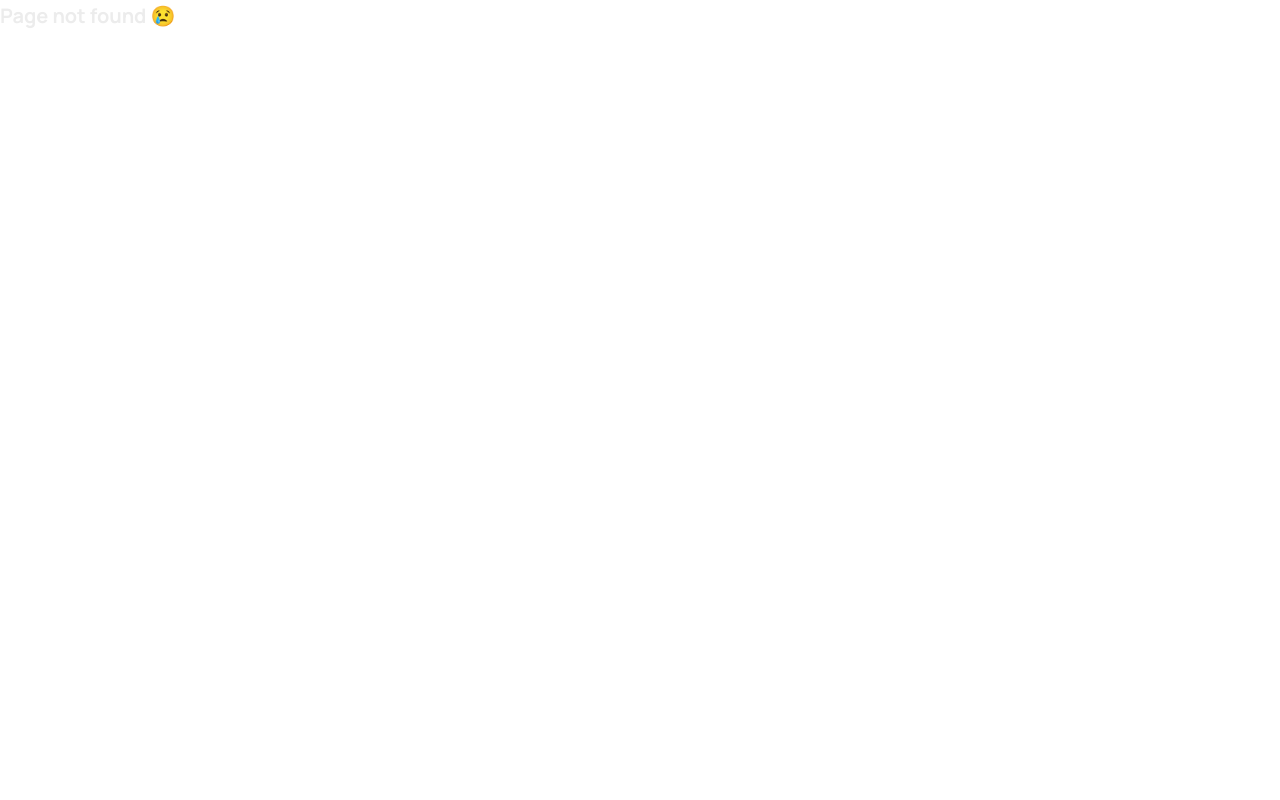
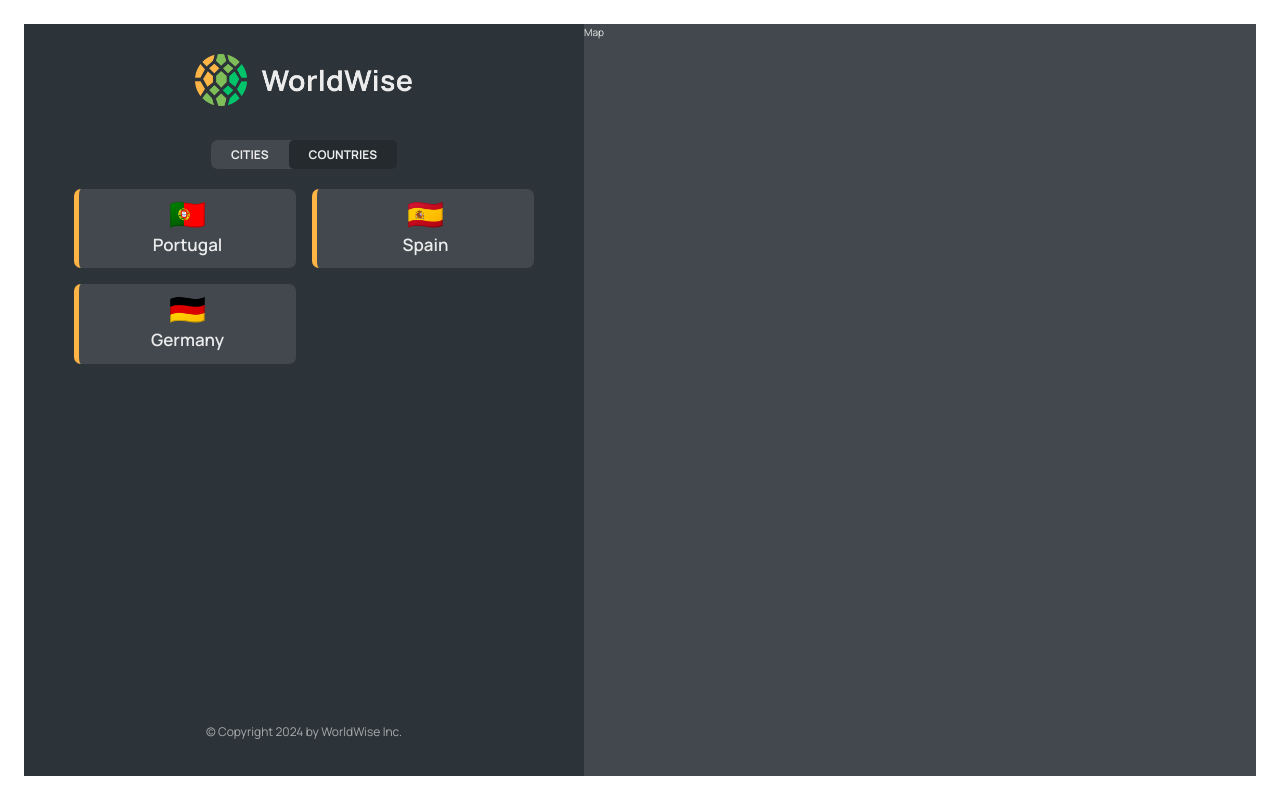
Before and after one commit to nitin-devatraj/worldwise, a React (Vite) app: page /app/countries in a window 1280 px wide. Before the commit this address had no page. Built offline with nearby package versions, Linux system fonts and the light colour scheme; data requests are answered from the project's data file.

Commit message:
add CountryList & Country component

```diff
--- a/data/cities.json
+++ b/data/cities.json
@@ -35,6 +35,31 @@
         "lng": 13.376933665713324
       },
       "id": 98443197
+    },
+
+    {
+      "cityName": "Faro",
+      "country": "Portugal",
+      "emoji": "🇵🇹",
+      "date": "2027-10-31T15:59:59.138Z",
+      "notes": "My favorite city so far!",
+      "position": {
+        "lat": 38.727881642324164,
+        "lng": -9.140900099907554
+      },
+      "id": 73930385
+    },
+    {
+      "cityName": "Barcelona",
+      "country": "Spain",
+      "emoji": "🇪🇸",
+      "date": "2027-07-15T08:22:53.976Z",
+      "notes": "",
+      "position": {
+        "lat": 40.46635901755316,
+        "lng": -3.7133789062500004
+      },
+      "id": 17806751
     }
   ]
 }
--- a/src/App.jsx
+++ b/src/App.jsx
@@ -7,6 +7,7 @@ import Login from "./pages/login/Login";
 import AppLayout from "./pages/app-layout/AppLayout";
 import PageNotFound from "./pages/page-not-found/PageNotFound";
 import CityList from "./pages/app-layout/sidebar/city-list/CityList";
+import CountryList from "./pages/app-layout/sidebar/countries-list/CountryList";
 
 export default function App() {
   const [cities, setCities] = useState([]);
@@ -44,9 +45,8 @@ export default function App() {
             element={<CityList cities={cities} isLoading={isLoading} />}
           />
           <Route
-            path="countries
-          "
-            element={<p>list of country</p>}
+            path="countries"
+            element={<CountryList cities={cities} isLoading={isLoading} />}
           />
           <Route path="form" element={<p>form</p>} />
         </Route>
--- /dev/null
+++ b/src/pages/app-layout/sidebar/countries-list/CountryList.jsx
@@ -0,0 +1,30 @@
+import Message from "../../../../components/message/Message";
+import Spinner from "../../../../components/spinner/Spinner";
+import styles from "./CountryList.module.css";
+import Country from "./country/Country";
+
+export default function CountryList({ cities, isLoading }) {
+  if (isLoading) return <Spinner />;
+
+  if (!cities.length)
+    return (
+      <Message message="Add your first city by clicking on a city on the map" />
+    );
+
+  const countries = cities.reduce((arr, city) => {
+    if (arr.map((el) => el.country).includes(city.country)) return arr;
+    else
+      return [
+        ...arr,
+        { country: city.country, emoji: city.emoji, id: city.id },
+      ];
+  }, []);
+
+  return (
+    <ul className={styles.countryList}>
+      {countries.map((country) => (
+        <Country country={country} key={country.id} />
+      ))}
+    </ul>
+  );
+}
--- /dev/null
+++ b/src/pages/app-layout/sidebar/countries-list/CountryList.module.css
@@ -0,0 +1,12 @@
+.countryList {
+  width: 100%;
+  height: 65vh;
+  list-style: none;
+  overflow-y: scroll;
+  overflow-x: hidden;
+
+  display: grid;
+  grid-template-columns: 1fr 1fr;
+  align-content: start;
+  gap: 1.6rem;
+}
--- /dev/null
+++ b/src/pages/app-layout/sidebar/countries-list/country/Country.jsx
@@ -0,0 +1,12 @@
+import styles from "./Country.module.css";
+
+function CountryItem({ country }) {
+  return (
+    <li className={styles.countryItem}>
+      <span>{country.emoji}</span>
+      <span>{country.country}</span>
+    </li>
+  );
+}
+
+export default CountryItem;
--- /dev/null
+++ b/src/pages/app-layout/sidebar/countries-list/country/Country.module.css
@@ -0,0 +1,19 @@
+.countryItem {
+  display: flex;
+  flex-direction: column;
+  align-items: center;
+  gap: 0.2rem;
+
+  font-size: 1.7rem;
+  font-weight: 600;
+
+  background-color: var(--color-dark--2);
+  border-radius: 7px;
+  padding: 1rem 2rem;
+  border-left: 5px solid var(--color-brand--1);
+}
+
+.countryItem span:first-child {
+  font-size: 3rem;
+  line-height: 1;
+}
```
